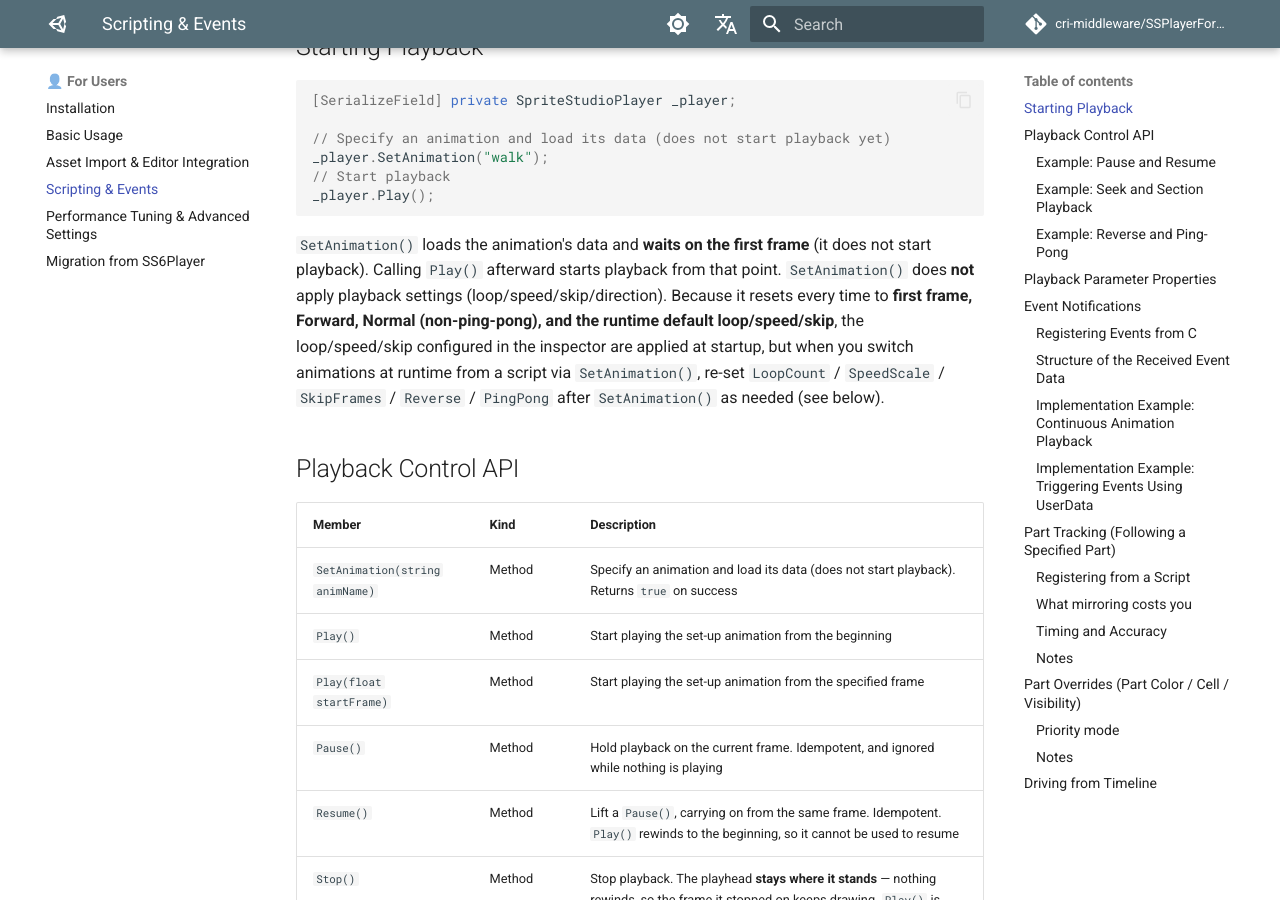
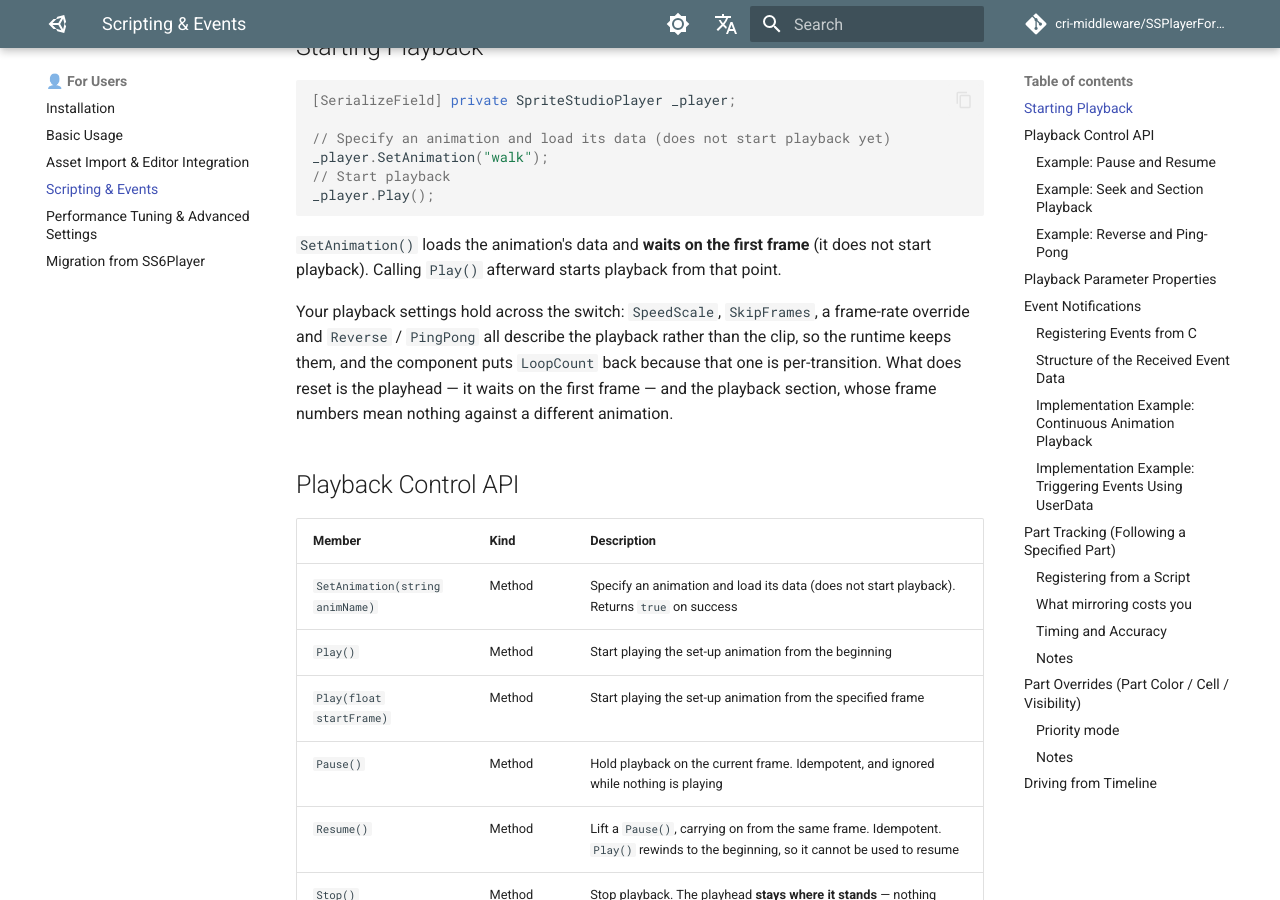
Before and after one commit to cri-middleware/SSPlayerForUnity, an MkDocs documentation site: the page built from docs/en/workflow/usage_scripting.md, in a window 1280 px wide and 900 px high, scrolled down 547 px. Built offline with MkDocs 1.6.1 and Material for MkDocs 9.7.7, drawn with Linux system fonts in a browser that asks for light colours; comment, search, counter and statistics services are not loaded; some of the changed text lies outside the part shown.

Commit message:
chore(deps): an animation switch now keeps every playback setting but the section
SDK #375 puts the playback direction and ping-pong style on the surviving
side of setup_animation, where the speed, the frame-rate override and frame
skip already were.

The scripting guide was written around the opposite and is now the wrong way
round twice over: it told readers SetAnimation "does not apply playback
settings", that it resets to "first frame, Forward, Normal, and the runtime
default loop/speed/skip", and to re-set all five afterwards. Speed and frame
skip have survived since #369, so that passage has been stale for two pins.

What actually resets is the playhead and the playback section. The loop count
is per-transition in the runtime and the component puts it back, so from a
script nothing needs re-setting at all.

````diff
--- a/docs/en/workflow/usage_scripting.md
+++ b/docs/en/workflow/usage_scripting.md
@@ -23,7 +23,9 @@ _player.SetAnimation("walk");
 _player.Play();
 ```
 
-`SetAnimation()` loads the animation's data and **waits on the first frame** (it does not start playback). Calling `Play()` afterward starts playback from that point. `SetAnimation()` does **not** apply playback settings (loop/speed/skip/direction). Because it resets every time to **first frame, Forward, Normal (non-ping-pong), and the runtime default loop/speed/skip**, the loop/speed/skip configured in the inspector are applied at startup, but when you switch animations at runtime from a script via `SetAnimation()`, re-set `LoopCount` / `SpeedScale` / `SkipFrames` / `Reverse` / `PingPong` after `SetAnimation()` as needed (see below).
+`SetAnimation()` loads the animation's data and **waits on the first frame** (it does not start playback). Calling `Play()` afterward starts playback from that point.
+
+Your playback settings hold across the switch: `SpeedScale`, `SkipFrames`, a frame-rate override and `Reverse` / `PingPong` all describe the playback rather than the clip, so the runtime keeps them, and the component puts `LoopCount` back because that one is per-transition. What does reset is the playhead — it waits on the first frame — and the playback section, whose frame numbers mean nothing against a different animation.
 
 ## Playback Control API
 
@@ -74,7 +76,7 @@ _player.PingPong = true;  // Switch to ping-pong playback
 _player.Play();
 ```
 
-> Because `SetAnimation()` resets to Forward / Normal every time, set `Reverse` / `PingPong` **after `SetAnimation()`** (either before or after `Play()` is fine).
+> `Reverse` / `PingPong` survive a `SetAnimation()`, so set them once. They have no inspector default, so a component starts Forward / Normal until a script says otherwise. What a switch does reset is the heading inside a round trip: a new animation always starts on the outward leg.
 
 ## Playback Parameter Properties
 
````
Also changed, not shown: docs/ja/workflow/usage_scripting.md (+4 -2 lines), 2 other files.
